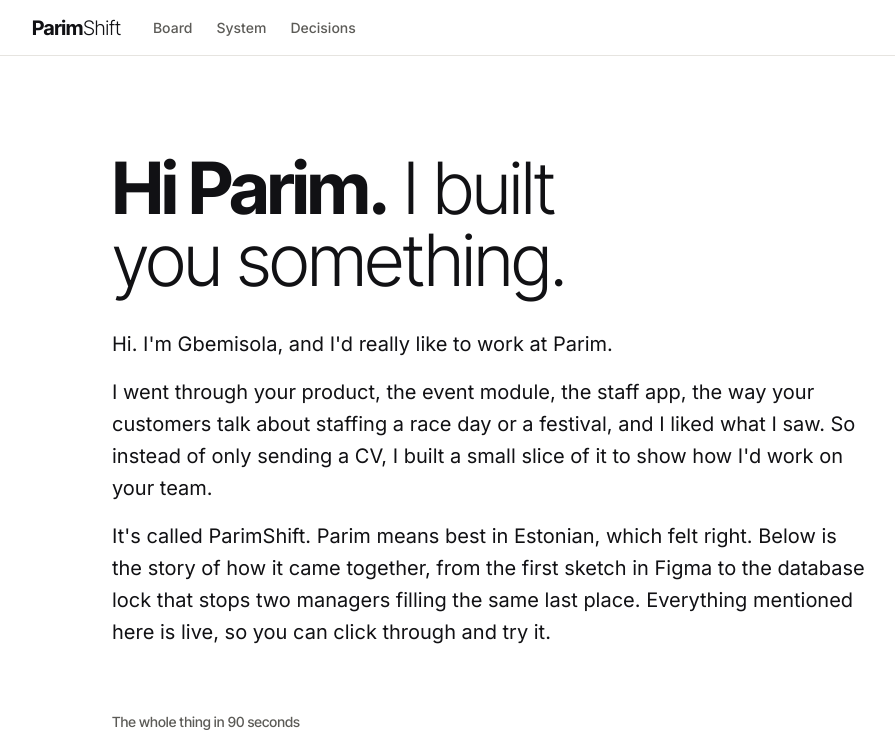
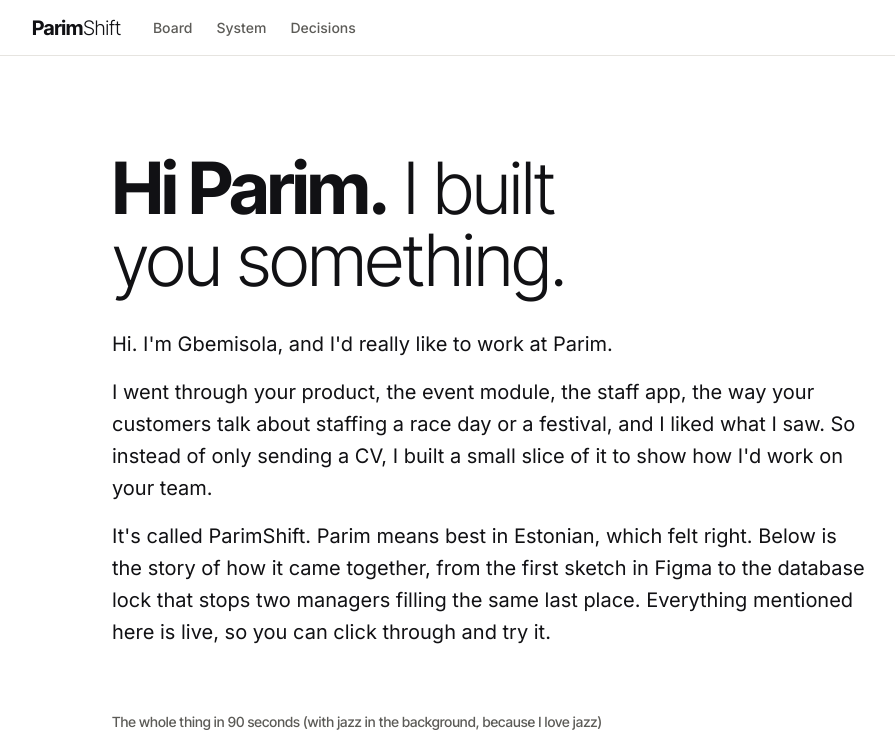
Before and after one commit to oladetoungee/parim-project, a Next.js app: page / in a window 1280 px wide. Shown: the top 742 px of the page, without its empty margins (0-895 px from the left). Built offline with nearby package versions, Linux system fonts and the light colour scheme; no server answers.

Commit message:
Mention the jazz in the demo video

```diff
--- a/src/app/page.tsx
+++ b/src/app/page.tsx
@@ -58,7 +58,7 @@ export default function Home() {
         {hasVideo ? (
           <section aria-labelledby="film-heading" className="mt-16">
             <h2 id="film-heading" className="text-14 font-medium text-muted">
-              The whole thing in 90 seconds
+              The whole thing in 90 seconds (with jazz in the background, because I love jazz)
             </h2>
             <video
               className="mt-3 w-full rounded-8 border border-hairline bg-paper"
```
